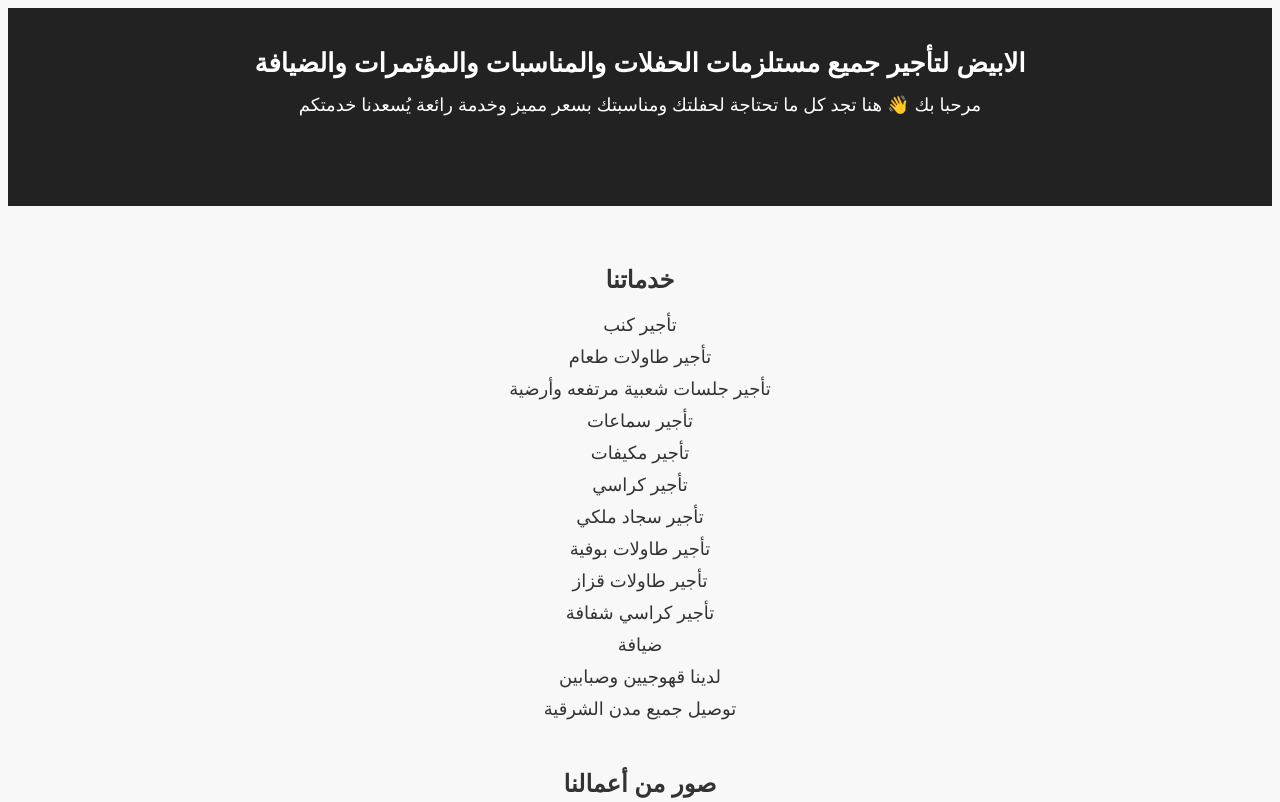
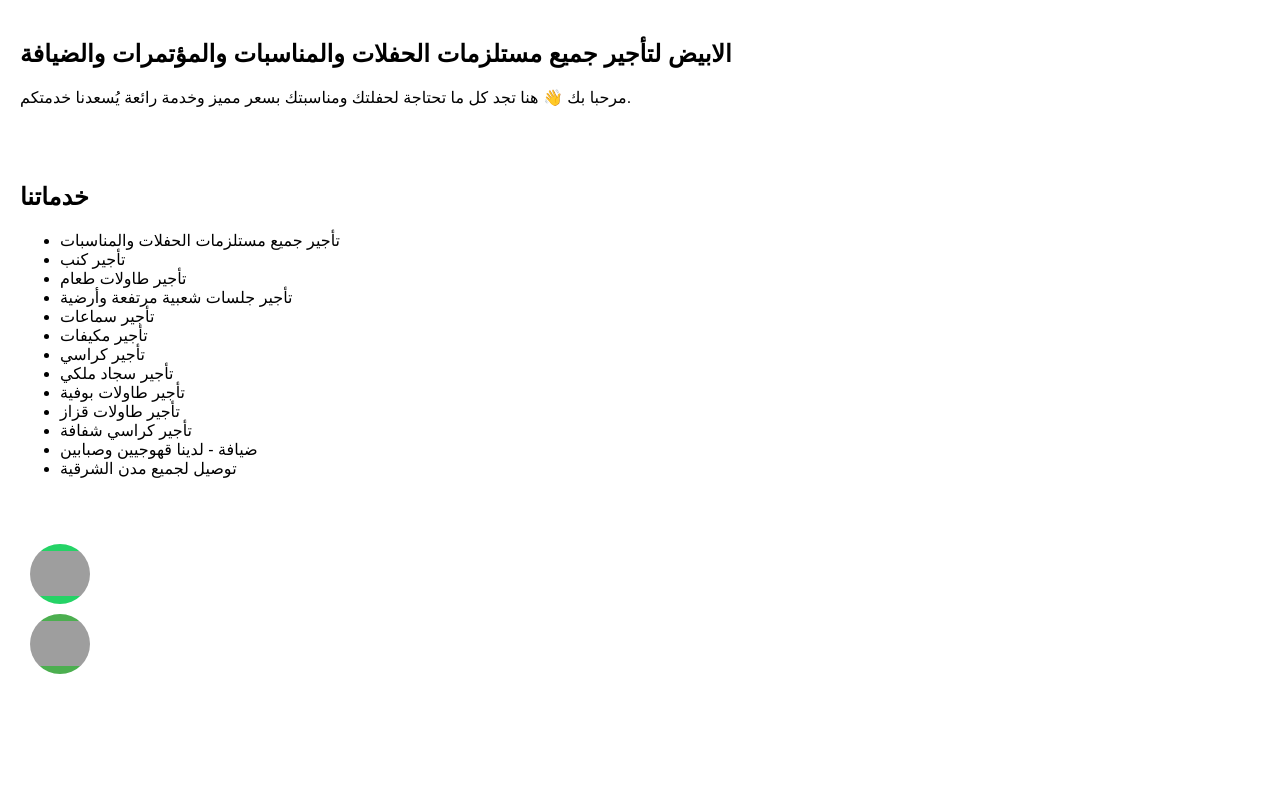
Before and after one commit to Waleed72229/Waleed72229, a plain HTML site: page index.html in a window 1280 px wide. Shown: the top 802 px of the page. Drawn offline with Linux system fonts and the light colour scheme; grey boxes are pictures that could not be loaded.

Commit message:
تعديل نصوص الاتصال

```diff
--- a/index.html
+++ b/index.html
@@ -3,112 +3,68 @@
 <head>
     <meta charset="UTF-8">
     <meta name="viewport" content="width=device-width, initial-scale=1.0">
-  <title>الابيض لتأجير</title>
+    <title>موقعك</title>
     <style>
-    body {
-      font-family: 'Arial', sans-serif;
-      direction: rtl;
-      text-align: center;
-      background-color: #f8f8f8;
-      color: #333;
+        /* تنسيق الأزرار الدائرية */
+        .button {
+            border-radius: 50%;
+            width: 60px;
+            height: 60px;
+            color: white;
+            font-size: 20px;
+            display: flex;
+            align-items: center;
+            justify-content: center;
+            text-decoration: none;
+            margin: 10px;
         }
 
-    header {
-      background-color: #222;
-      color: white;
-      padding: 40px 20px 20px;
+        /* أيقونة واتساب */
+        .whatsapp-button {
+            background-color: #25D366;  /* لون واتساب */
+            background-image: url('https://upload.wikimedia.org/wikipedia/commons/6/6b/WhatsApp.svg');
+            background-size: contain;
+            background-repeat: no-repeat;
+            background-position: center;
         }
 
-    h1 {
-      margin: 0;
-      font-size: 26px;
+        /* أيقونة الاتصال */
+        .call-button {
+            background-color: #4CAF50;  /* لون الاتصال */
+            background-image: url('https://upload.wikimedia.org/wikipedia/commons/e/e7/Phone_icon_%28material%29.svg');
+            background-size: contain;
+            background-repeat: no-repeat;
+            background-position: center;
         }
 
-    p {
-      font-size: 18px;
-      margin: 15px 0;
-    }
-
-    .contact-buttons {
-      margin: 20px 0;
-      display: flex;
-      justify-content: center;
-      gap: 20px;
-    }
-
-    .contact-buttons a {
-      text-decoration: none;
-      color: white;
-      padding: 15px 20px;
-      border-radius: 50%;
-      display: inline-block;
-      font-size: 18px;
-      font-weight: bold;
-    }
-
-    .call-btn {
-      background-color: #28a745;
-    }
-
-    .whatsapp-btn {
-      background-color: #25d366;
+        /* تنسيق النصوص داخل الصفحة */
+        body {
+            font-family: Arial, sans-serif;
+            margin: 0;
+            padding: 0;
         }
 
         section {
-      padding: 40px 20px;
-    }
-
-    ul {
-      list-style: none;
-      padding: 0;
-    }
-
-    ul li {
-      font-size: 18px;
-      margin: 10px 0;
-    }
-
-    .gallery {
-      display: flex;
-      flex-wrap: wrap;
-      gap: 20px;
-      justify-content: center;
-      margin-top: 30px;
-    }
-
-    .gallery div {
-      width: 30%;
-    }
-
-    .gallery img {
-      width: 100%;
-      border-radius: 10px;
-    }
-
-    @media(max-width: 768px) {
-      .gallery div {
-        width: 80%;
-      }
+            padding: 20px;
         }
     </style>
 </head>
 <body>
 
-  <header>
+    <!-- قسم النصوص العنوان والتوضيح -->
+    <section>
         <h1>الابيض لتأجير جميع مستلزمات الحفلات والمناسبات والمؤتمرات والضيافة</h1>
-    <p>مرحبا بك 👋 هنا تجد كل ما تحتاجة لحفلتك ومناسبتك بسعر مميز وخدمة رائعة يُسعدنا خدمتكم</p>
+        <p>مرحبا بك 👋 هنا تجد كل ما تحتاجة لحفلتك ومناسبتك بسعر مميز وخدمة رائعة يُسعدنا خدمتكم.</p>
+    </section>
 
-    <div class="contact-buttons">
-   <a href="https://wa.me/966559534118" class="button whatsapp-button" target="_blank"></a>
-<a href="tel:+966559534118" class="button call-button" target="_blank"></a>
-  </header>
-
-  <section id="services">
+    <!-- قسم خدماتنا -->
+    <section>
         <h2>خدماتنا</h2>
         <ul>
+            <li>تأجير جميع مستلزمات الحفلات والمناسبات</li>
             <li>تأجير كنب</li>
             <li>تأجير طاولات طعام</li>
-      <li>تأجير جلسات شعبية مرتفعه وأرضية</li>
+            <li>تأجير جلسات شعبية مرتفعة وأرضية</li>
             <li>تأجير سماعات</li>
             <li>تأجير مكيفات</li>
             <li>تأجير كراسي</li>
@@ -116,31 +72,18 @@
             <li>تأجير طاولات بوفية</li>
             <li>تأجير طاولات قزاز</li>
             <li>تأجير كراسي شفافة</li>
-      <li>ضيافة</li>
-      <li>لدينا قهوجيين وصبابين</li>
-      <li>توصيل جميع مدن الشرقية</li>
+            <li>ضيافة - لدينا قهوجيين وصبابين</li>
+            <li>توصيل لجميع مدن الشرقية</li>
         </ul>
+    </section>
 
-    <div>
-      <h2 style="margin-top: 50px;">صور من أعمالنا</h2>
-      <div class="gallery">
-      <div class="service-images">
-    <img src="https://i.postimg.cc/dtShfZyS/1446-10-17-05-13-00-43e444d6.jpg" alt="خدمة 1">
-    <img src="https://i.postimg.cc/YCGvB2N2/1446-10-17-05-12-57-bf9f83e9.jpg" alt="خدمة 2">
-    <img src="https://i.postimg.cc/k5WDDjhk/1446-10-17-05-12-51-ef18847b.jpg" alt="خدمة 3">
-    <img src="https://i.postimg.cc/B6sbFxrt/1446-10-17-05-12-55-27f87b4d.jpg" alt="خدمة 4">
-    <img src="https://i.postimg.cc/BbnvYJQ0/1446-10-17-05-12-56-33c19ef2.jpg" alt="خدمة 5">
-    <img src="https://i.postimg.cc/3RBRFkh1/1446-10-17-05-12-56-c0e3dfba.jpg" alt="خدمة 6">
-    <img src="https://i.postimg.cc/GtX4dHSt/1446-10-17-05-13-00-ac39ac91.jpg" alt="خدمة 7">
-    <img src="https://i.postimg.cc/9Mt4gxdG/1446-10-17-05-13-00-16a06efe.jpg" alt="خدمة 8">
-    <img src="https://i.postimg.cc/hvDXk9sN/1446-10-17-05-13-01-f7ce92ed.jpg" alt="خدمة 9">
-    <img src="https://i.postimg.cc/ht67XQ47/1446-10-17-05-13-01-4251b4ef.jpg" alt="خدمة 10">
-    <img src="https://i.postimg.cc/FKSk3F1C/1446-10-17-05-13-02-fc0ea9db.jpg" alt="خدمة 11">
-    <img src="https://i.postimg.cc/CLM8XV6d/1446-10-17-05-13-02-5fac814b.jpg" alt="خدمة 12">
-    <img src="https://i.postimg.cc/bwstY9Ph/1446-10-17-05-16-40-40ea514b.jpg" alt="خدمة 13">
-    <img src="https://i.postimg.cc/8PyvVnq4/1446-10-17-05-16-40-b6f049d6.jpg" alt="خدمة 14">
-      </div>
-    </div>
+    <!-- قسم الأزرار: واتساب واتصال -->
+    <section>
+        <!-- زر واتساب -->
+        <a href="https://wa.me/966559534118" class="button whatsapp-button" target="_blank"></a>
+
+        <!-- زر اتصال -->
+        <a href="tel:+966559534118" class="button call-button" target="_blank"></a>
     </section>
 
 </body>
```
Lines whose indentation alone changed are shown as unchanged.
